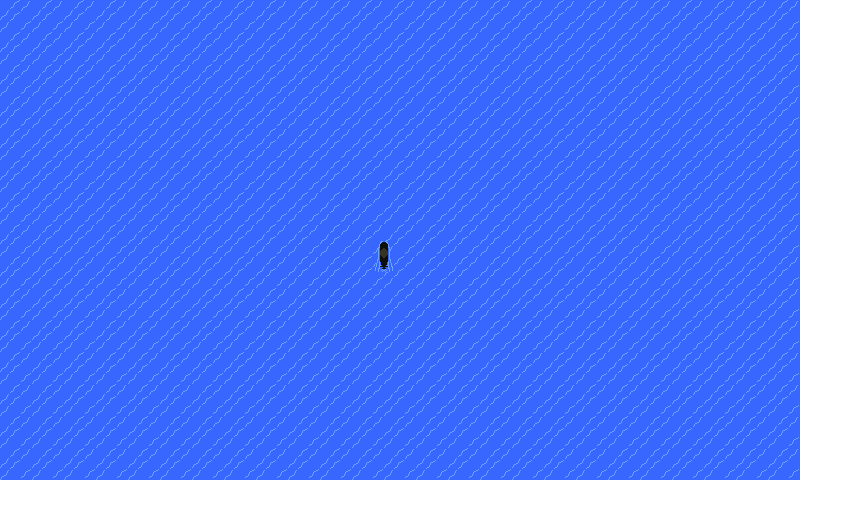
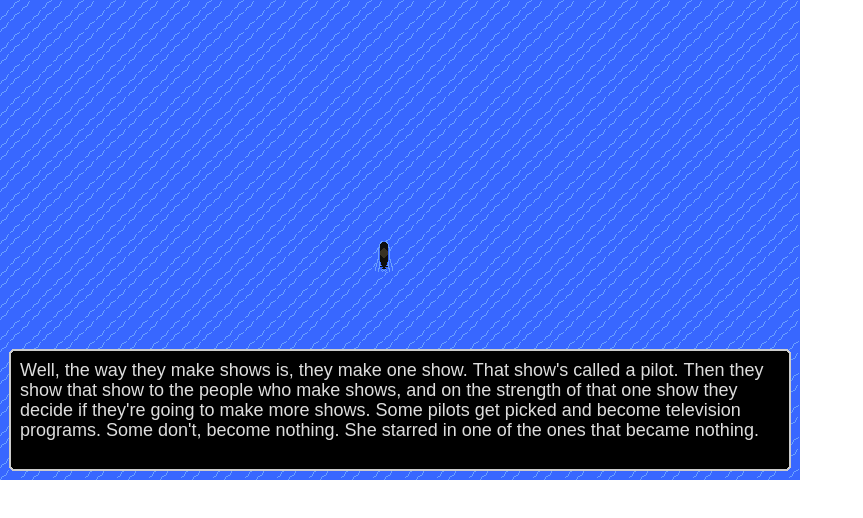
Before and after one commit to MaxguN/ld36-submarine, a plain HTML site: page index.html in a window 1280 px wide. Shown: the whole page, without its empty margins (0-863 px from the left). Drawn offline with Linux system fonts and the light colour scheme; animation ran at ten frames a second.

Commit message:
Added dialog with testfile and exemple

```diff
--- /dev/null
+++ b/dialogs/test.json
@@ -0,0 +1,40 @@
+{
+	"dialog1" : {
+		"text" : [
+			"Well, the way they make shows is, they make one show. That show's called a pilot. Then they show that show to the people who make shows, and on the strength of that one show they decide if they're going to make more shows. Some pilots get picked and become television programs. Some don't, become nothing. She starred in one of the ones that became nothing.",
+			"Now that there is the Tec-9, a crappy spray gun from South Miami. This gun is advertised as the most popular gun in American crime. Do you believe that shit? It actually says that in the little book that comes with it: the most popular gun in American crime. Like they're actually proud of that shit.",
+			"My money's in that office, right? If she start giving me some bullshit about it ain't there, and we got to go someplace else and get it, I'm gonna shoot you in the head then and there. Then I'm gonna shoot that bitch in the kneecaps, find out where my goddamn money is. She gonna tell me too. Hey, look at me when I'm talking to you, motherfucker. You listen: we go in there, and that nigga Winston or anybody else is in there, you the first motherfucker to get shot."
+		],
+		"choices" : [
+			"I'll kill you!",
+			"Punch it",
+			"Leave"
+		],
+		"followup" : [
+			{ "dialog" : "answer1", "result" : true },
+			{ "dialog" : "answer2", "result" : false },
+			{ "dialog" : "answer3", "result" : false }
+		]
+	},
+	"answer1" : {
+		"text" : [
+			"Well, the way they make shows is, they make one show. That show's called a pilot. Then they show that show to the people who make shows, and on the strength of that one show they decide if they're going to make more shows. Some pilots get picked and become television programs. Some don't, become nothing. She starred in one of the ones that became nothing.",
+			"Now that there is the Tec-9, a crappy spray gun from South Miami. This gun is advertised as the most popular gun in American crime. Do you believe that shit? It actually says that in the little book that comes with it: the most popular gun in American crime. Like they're actually proud of that shit.",
+			"My money's in that office, right? If she start giving me some bullshit about it ain't there, and we got to go someplace else and get it, I'm gonna shoot you in the head then and there. Then I'm gonna shoot that bitch in the kneecaps, find out where my goddamn money is. She gonna tell me too. Hey, look at me when I'm talking to you, motherfucker. You listen: we go in there, and that nigga Winston or anybody else is in there, you the first motherfucker to get shot."
+		]
+	},
+	"answer2" : {
+		"text" : [
+			"Now that there is the Tec-9, a crappy spray gun from South Miami. This gun is advertised as the most popular gun in American crime. Do you believe that shit? It actually says that in the little book that comes with it: the most popular gun in American crime. Like they're actually proud of that shit.",
+			"Well, the way they make shows is, they make one show. That show's called a pilot. Then they show that show to the people who make shows, and on the strength of that one show they decide if they're going to make more shows. Some pilots get picked and become television programs. Some don't, become nothing. She starred in one of the ones that became nothing.",
+			"My money's in that office, right? If she start giving me some bullshit about it ain't there, and we got to go someplace else and get it, I'm gonna shoot you in the head then and there. Then I'm gonna shoot that bitch in the kneecaps, find out where my goddamn money is. She gonna tell me too. Hey, look at me when I'm talking to you, motherfucker. You listen: we go in there, and that nigga Winston or anybody else is in there, you the first motherfucker to get shot."
+		]
+	},
+	"answer3" : {
+		"text" : [
+			"My money's in that office, right? If she start giving me some bullshit about it ain't there, and we got to go someplace else and get it, I'm gonna shoot you in the head then and there. Then I'm gonna shoot that bitch in the kneecaps, find out where my goddamn money is. She gonna tell me too. Hey, look at me when I'm talking to you, motherfucker. You listen: we go in there, and that nigga Winston or anybody else is in there, you the first motherfucker to get shot.",
+			"Well, the way they make shows is, they make one show. That show's called a pilot. Then they show that show to the people who make shows, and on the strength of that one show they decide if they're going to make more shows. Some pilots get picked and become television programs. Some don't, become nothing. She starred in one of the ones that became nothing.",
+			"Now that there is the Tec-9, a crappy spray gun from South Miami. This gun is advertised as the most popular gun in American crime. Do you believe that shit? It actually says that in the little book that comes with it: the most popular gun in American crime. Like they're actually proud of that shit."
+		]
+	}
+}
--- a/index.html
+++ b/index.html
@@ -15,6 +15,7 @@
 		<script src="source/libs/loader.js"></script>
 		<script src="source/libs/pixi.js"></script>
 		<script src="source/textbox.js"></script>
+		<script src="source/dialog.js"></script>
 		<script src="source/animator.js"></script>
 		<script src="source/collider.js"></script>
 		<script src="source/level.js"></script>
--- /dev/null
+++ b/source/dialog.js
@@ -0,0 +1,109 @@
+function Dialog(level, dialog) {
+	var self = this;
+	// multiple choices
+	// interrupt points for choices
+	// different outcomes according to answer
+	this.fontSize = 18;
+	this.choicePadding = 3;
+	this.choiceHeight = 26;
+	this.choiceSpace = 5;
+
+	this.level = level;
+
+	this.textbox;
+	this.choices = new PIXI.Container();
+	this.listener = function () {};
+
+	this.listeners = {
+		end : []
+	}
+
+	load.json('dialogs/test.json', function (data) {self.Init(data, dialog);});
+}
+
+Dialog.prototype.Init = function (data, dialog) {
+	var self = this;
+	this.textbox = new TextBox(this.level, data[dialog].text);
+
+	if (data[dialog].choices) {
+		var height = data[dialog].choices.length * this.choiceHeight + (data[dialog].choices.length - 1) * this.choiceSpace;
+		var width = 400;
+		var top = (350 - height) / 2;
+		var left = (800 - width) / 2;
+		var rectangles = [];
+
+		var graph = new PIXI.Graphics();
+		this.choices.addChild(graph);
+
+		graph.beginFill(0x000000, 1);
+
+		data[dialog].choices.forEach(function (choice, index) {
+			var choiceTop = top + index * (this.choiceHeight + this.choiceSpace);
+			var text = new PIXI.Text(choice, {fontFamily : 'Arial', fontSize: 18, align : 'center', fill : 0xDDDDDD});
+
+			text.position = new PIXI.Point((800 - text.width) / 2, choiceTop + this.choicePadding);
+			graph.drawRect(left, choiceTop, width, this.choiceHeight);
+			rectangles.push(new PIXI.Rectangle(left, choiceTop, width, this.choiceHeight));
+
+			this.choices.addChild(text);
+		}, this);
+
+		this.listener = function (event) {
+			if (event.button === 0) {
+				rectangles.some(function (rectangle, index) {
+					if (rectangle.contains(event.layerX, event.layerY)) {
+						var followup = new Dialog(self.level, data[dialog].followup[index].dialog);
+						followup.on('end', function () {
+							self.end(data[dialog].followup[index].result);
+						})
+						self.Hide();
+
+						return true;
+					}
+				});
+			}
+		}
+
+		this.textbox.on('end', function () {
+			self.level.gui.addChild(self.choices);
+			self.Unlock();
+		});
+	} else {
+		this.textbox.on('end', function () {
+			self.end();
+			self.textbox.Hide();
+		});
+	}
+
+	this.textbox.Display();
+}
+
+Dialog.prototype.on = function (event, callback) {
+	if (this.listeners[event]) {
+		this.listeners[event].push(callback);
+	}
+}
+
+Dialog.prototype.end = function (success) {
+	if (this.listeners.end.length) {
+		this.listeners.end.forEach(function (callback) {
+			callback(success);
+		});
+	} else {
+		this.Hide();
+	}
+}
+
+Dialog.prototype.Hide = function () {
+	this.Lock();
+	this.level.gui.removeChild(this.choices);
+	this.textbox.Hide();
+}
+
+Dialog.prototype.Unlock = function () {
+	mouse.on('click', this.listener);
+}
+
+Dialog.prototype.Lock = function () {
+	mouse.off('click', this.listener);
+}
--- a/source/level.js
+++ b/source/level.js
@@ -148,6 +148,11 @@ Level.prototype.Init = function(level) {
 	while (this.next.ready.length > 0) {
 		(this.next.ready.shift())();
 	}
+
+	var dialog = new Dialog(this, "dialog1");
+	dialog.on('end', function (success) {
+		console.log(success);
+	})
 };
 
 Level.prototype.on = function(event, callback) {
--- a/source/textbox.js
+++ b/source/textbox.js
@@ -8,6 +8,10 @@ function TextBox(level, pages) {
 	this.index = 0;
 
 	this.listener = function () {};
+
+	this.listeners = {
+		end : []
+	}
 
 	this.Init(pages);
 }
@@ -28,12 +32,11 @@ TextBox.prototype.Init = function (pages) {
 	}, this);
 
 	this.listener = function (event) {
-		console.log('listener used')
 		if (event.button === 0) {
 			if (self.index < self.pages.length - 1) {
 				self.NextPage();
 			} else if (self.index < self.pages.length) {
-				self.Hide();
+				self.end();
 			}
 		} else if (event.button === 2) {
 			if (self.index > 0) {
@@ -41,6 +44,22 @@ TextBox.prototype.Init = function (pages) {
 			}
 		}
 	};
+}
+
+TextBox.prototype.on = function (event, callback) {
+	if (this.listeners[event]) {
+		this.listeners[event].push(callback);
+	}
+}
+
+TextBox.prototype.end = function () {
+	if (this.listeners.end.length) {
+		this.listeners.end.forEach(function (callback) {
+			callback();
+		});
+	} else {
+		this.Hide();
+	}
 }
 
 TextBox.prototype.Reset = function () {
```
